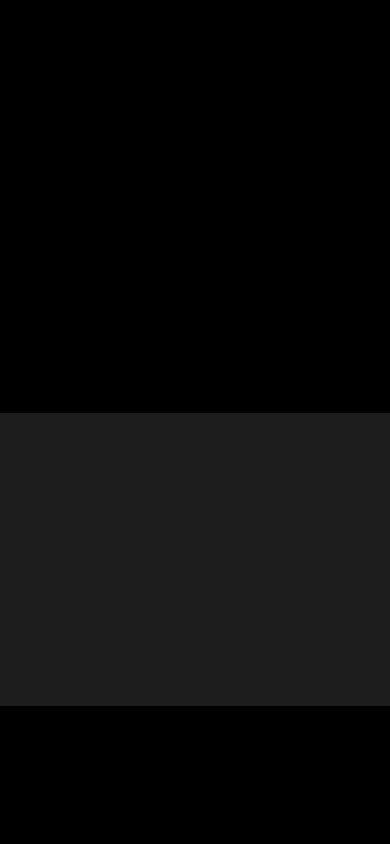
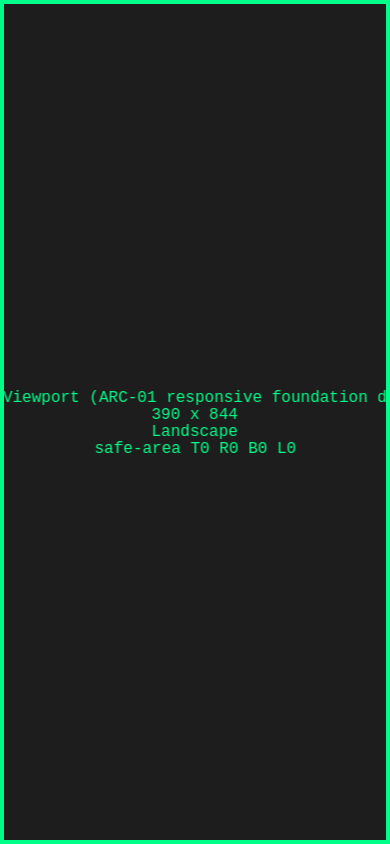
Before and after one commit to Akyasan6178/arc-arcade, a website built with Vite: page index.html in a window 390 px wide. Built offline with nearby package versions, Linux system fonts and the light colour scheme; animation ran at ten frames a second.

Commit message:
ARC-01 Responsive Foundation
Co-authored-by: Cursor <cursoragent@cursor.com>

```diff
--- a/index.html
+++ b/index.html
@@ -2,7 +2,10 @@
 <html lang="en">
   <head>
     <meta charset="UTF-8" />
-    <meta name="viewport" content="width=device-width, initial-scale=1.0" />
+    <!-- viewport-fit=cover lets content span into notch/home-indicator areas
+         on mobile devices, which is required for env(safe-area-inset-*)
+         (read by systems/GameViewport.ts) to report non-zero values. -->
+    <meta name="viewport" content="width=device-width, initial-scale=1.0, viewport-fit=cover" />
     <title>Arc Arcade</title>
     <style>
       /* Minimal shell styling only: centers the game canvas.
--- a/src/main.ts
+++ b/src/main.ts
@@ -2,6 +2,7 @@ import Phaser from 'phaser';
 import { BootScene } from '@scenes/BootScene';
 import { PreloadScene } from '@scenes/PreloadScene';
 import { MainScene } from '@scenes/MainScene';
+import { GameViewport } from '@systems/GameViewport';
 
 /**
  * src/main.ts
@@ -10,18 +11,33 @@ import { MainScene } from '@scenes/MainScene';
  * by every game built on this foundation and registers the base scene
  * pipeline (Boot -> Preload -> Main). Individual games plug additional
  * scenes into this same array as they're built.
+ *
+ * ARC-01: `scale` is configured with Phaser.Scale.RESIZE so the canvas
+ * always fills its parent container (`#app`, styled to 100% of the
+ * viewport in index.html) instead of being locked to a fixed design
+ * resolution. `min`/`max` guard against degenerate or absurdly large
+ * canvases. This is the "Phaser Scale Manager configuration" +
+ * "responsive viewport system" foundation every future game reads through
+ * the `GameViewport` service (see systems/GameViewport.ts).
  */
 const config: Phaser.Types.Core.GameConfig = {
   type: Phaser.AUTO,
   parent: 'app',
-  width: 800,
-  height: 600,
   backgroundColor: '#1d1d1d',
   scale: {
-    mode: Phaser.Scale.FIT,
+    mode: Phaser.Scale.RESIZE,
+    parent: 'app',
     autoCenter: Phaser.Scale.CENTER_BOTH,
+    width: '100%',
+    height: '100%',
+    min: { width: 320, height: 240 },
+    max: { width: 2560, height: 1440 },
   },
   scene: [BootScene, PreloadScene, MainScene],
 };
 
-new Phaser.Game(config);
+const game = new Phaser.Game(config);
+
+// Single shared responsive-viewport service. Initialized once here so any
+// scene can call `GameViewport.get()` from this point on.
+GameViewport.init(game);
--- a/src/scenes/MainScene.ts
+++ b/src/scenes/MainScene.ts
@@ -1,22 +1,83 @@
 import Phaser from 'phaser';
 import { SceneKeys } from '@systems/SceneKeys';
+import { GameViewport, type ViewportSnapshot } from '@systems/GameViewport';
 
 /**
  * scenes/MainScene.ts
  *
- * The active gameplay scene. For now this is an empty foundation: it just
- * proves the Boot -> Preload -> Main pipeline runs end to end. Actual
- * gameplay (DX-Ball paddle/ball/bricks, or later Pac-Man/Snake/Bomberman
- * logic) will be built here or delegated to per-game classes composed
- * from `entities/` and `systems/`, on top of this scene.
+ * The active gameplay scene. Still no gameplay implemented — this is the
+ * foundation hand-off point for future game implementations (DX-Ball
+ * first, then Pac-Man/Snake/Bomberman).
+ *
+ * ARC-01: demonstrates the responsive-viewport foundation (GameViewport).
+ * The border + label drawn below are a *diagnostic* visualization proving
+ * the responsive system tracks the canvas correctly across desktop,
+ * tablet, mobile portrait/landscape, and live window resizes. They are
+ * NOT game UI/HUD — that belongs in `src/ui/` once real menus/UI exist —
+ * and should be removed once actual gameplay is built here.
  */
 export class MainScene extends Phaser.Scene {
+  private viewportBorder!: Phaser.GameObjects.Graphics;
+  private viewportLabel!: Phaser.GameObjects.Text;
+  private unsubscribeViewport?: () => void;
+
   constructor() {
     super({ key: SceneKeys.Main });
   }
 
   create(): void {
-    // No gameplay yet. This is intentionally left as the foundation
-    // hand-off point for future game implementations.
+    const viewport = GameViewport.get();
+
+    this.viewportBorder = this.add.graphics();
+    this.viewportLabel = this.add
+      .text(0, 0, '', {
+        fontFamily: 'monospace',
+        fontSize: '16px',
+        color: '#00ff88',
+        align: 'center',
+      })
+      .setOrigin(0.5);
+
+    this.renderViewportDebug(viewport.getSnapshot());
+
+    // The pattern every future game should follow: subscribe once, then
+    // reposition/rescale/redraw whatever depends on viewport size whenever
+    // it changes (window resize, orientation change, safe-area change).
+    this.unsubscribeViewport = viewport.onChange((snapshot) => this.renderViewportDebug(snapshot));
+
+    // Scenes own their subscriptions: unsubscribe on shutdown so nothing
+    // leaks if this scene is stopped/restarted.
+    this.events.once(Phaser.Scenes.Events.SHUTDOWN, () => this.unsubscribeViewport?.());
+  }
+
+  private renderViewportDebug(snapshot: ViewportSnapshot): void {
+    const { width, height, centerX, centerY, isPortrait, safeArea } = snapshot;
+
+    // Keep the camera in lockstep with the current canvas size. Phaser's
+    // Scale Manager resizes the canvas itself; this ensures this scene's
+    // world/coordinate space always matches it exactly (no letterboxing
+    // drift, no stale viewport on rapid resizes).
+    this.cameras.main.setViewport(0, 0, width, height);
+
+    this.viewportBorder.clear();
+    this.viewportBorder.lineStyle(4, 0x00ff88, 1);
+    this.viewportBorder.strokeRect(
+      safeArea.left + 2,
+      safeArea.top + 2,
+      width - safeArea.left - safeArea.right - 4,
+      height - safeArea.top - safeArea.bottom - 4,
+    );
+
+    this.viewportLabel.setText(
+      [
+        'GameViewport (ARC-01 responsive foundation demo)',
+        `${Math.round(width)} x ${Math.round(height)}`,
+        isPortrait ? 'Portrait' : 'Landscape',
+        `safe-area T${Math.round(safeArea.top)} R${Math.round(safeArea.right)} B${Math.round(
+          safeArea.bottom,
+        )} L${Math.round(safeArea.left)}`,
+      ].join('\n'),
+    );
+    this.viewportLabel.setPosition(centerX, centerY);
   }
 }
--- /dev/null
+++ b/src/systems/GameViewport.ts
@@ -0,0 +1,191 @@
+import Phaser from 'phaser';
+
+/**
+ * systems/GameViewport.ts
+ *
+ * ARC-01: Reusable, game-agnostic responsive-viewport service shared by
+ * every arcade game built on this foundation (DX-Ball, Pac-Man, Snake,
+ * Bomberman, ...).
+ *
+ * Wraps Phaser's Scale Manager plus a couple of browser-only responsive
+ * concerns (orientation, device safe-area insets for notches/home
+ * indicators) into one always-up-to-date snapshot that any scene, system,
+ * or entity can read without caring how the browser window is sized.
+ *
+ * Usage:
+ *   const viewport = GameViewport.init(game); // once, right after `new Phaser.Game(...)`
+ *   // ...later, from any scene:
+ *   const viewport = GameViewport.get();
+ *   viewport.width / viewport.height
+ *   viewport.centerX / viewport.centerY
+ *   viewport.isPortrait / viewport.isLandscape
+ *   viewport.safeArea.top / .right / .bottom / .left
+ *   const unsubscribe = viewport.onChange((snapshot) => { ... });
+ */
+
+export interface SafeAreaInsets {
+  top: number;
+  right: number;
+  bottom: number;
+  left: number;
+}
+
+export interface ViewportSnapshot {
+  width: number;
+  height: number;
+  centerX: number;
+  centerY: number;
+  isPortrait: boolean;
+  isLandscape: boolean;
+  safeArea: SafeAreaInsets;
+}
+
+export type ViewportChangeListener = (snapshot: ViewportSnapshot) => void;
+
+export class GameViewport {
+  private static instance: GameViewport | undefined;
+
+  private readonly game: Phaser.Game;
+  private readonly listeners = new Set<ViewportChangeListener>();
+  private snapshot: ViewportSnapshot;
+  private readonly handleChange = (): void => this.refresh();
+
+  private constructor(game: Phaser.Game) {
+    this.game = game;
+    this.snapshot = this.computeSnapshot();
+
+    // Phaser's Scale Manager already tracks browser window resizes and
+    // orientation changes for the canvas itself (requirements #2 and #3).
+    this.game.scale.on(Phaser.Scale.Events.RESIZE, this.handleChange);
+    this.game.scale.on(Phaser.Scale.Events.ORIENTATION_CHANGE, this.handleChange);
+
+    // Extra browser-level listeners as a safety net for cases the Scale
+    // Manager doesn't cover directly, e.g. safe-area insets changing
+    // (rotating a notched device, or the on-screen keyboard/visualViewport
+    // shifting) without necessarily firing a Scale Manager resize event.
+    window.addEventListener('resize', this.handleChange);
+    window.addEventListener('orientationchange', this.handleChange);
+    window.visualViewport?.addEventListener('resize', this.handleChange);
+  }
+
+  /** Creates the single shared GameViewport instance. Call once, right after `new Phaser.Game(config)`. */
+  static init(game: Phaser.Game): GameViewport {
+    if (!GameViewport.instance) {
+      GameViewport.instance = new GameViewport(game);
+    }
+    return GameViewport.instance;
+  }
+
+  /** Returns the already-initialized instance. Throws if `init` was never called. */
+  static get(): GameViewport {
+    if (!GameViewport.instance) {
+      throw new Error('GameViewport.init(game) must be called before GameViewport.get().');
+    }
+    return GameViewport.instance;
+  }
+
+  get width(): number {
+    return this.snapshot.width;
+  }
+
+  get height(): number {
+    return this.snapshot.height;
+  }
+
+  get centerX(): number {
+    return this.snapshot.centerX;
+  }
+
+  get centerY(): number {
+    return this.snapshot.centerY;
+  }
+
+  get isPortrait(): boolean {
+    return this.snapshot.isPortrait;
+  }
+
+  get isLandscape(): boolean {
+    return this.snapshot.isLandscape;
+  }
+
+  get safeArea(): SafeAreaInsets {
+    return this.snapshot.safeArea;
+  }
+
+  /** Full immutable snapshot, useful when a consumer wants every value at once. */
+  getSnapshot(): ViewportSnapshot {
+    return this.snapshot;
+  }
+
+  /** Subscribes to viewport changes (resize/orientation). Returns an unsubscribe function. */
+  onChange(listener: ViewportChangeListener): () => void {
+    this.listeners.add(listener);
+    return () => this.listeners.delete(listener);
+  }
+
+  /** Forces a recomputation and notifies listeners. Rarely needed manually — resize/orientation trigger it automatically. */
+  refresh(): void {
+    this.snapshot = this.computeSnapshot();
+    this.listeners.forEach((listener) => listener(this.snapshot));
+  }
+
+  /** Tears down all listeners. Intended for tests/hot-reload, not normal gameplay use. */
+  destroy(): void {
+    this.game.scale.off(Phaser.Scale.Events.RESIZE, this.handleChange);
+    this.game.scale.off(Phaser.Scale.Events.ORIENTATION_CHANGE, this.handleChange);
+    window.removeEventListener('resize', this.handleChange);
+    window.removeEventListener('orientationchange', this.handleChange);
+    window.visualViewport?.removeEventListener('resize', this.handleChange);
+    this.listeners.clear();
+    GameViewport.instance = undefined;
+  }
+
+  private computeSnapshot(): ViewportSnapshot {
+    const { width, height } = this.game.scale.gameSize;
+    const isPortrait = this.game.scale.isPortrait;
+
+    return {
+      width,
+      height,
+      centerX: width / 2,
+      centerY: height / 2,
+      isPortrait,
+      isLandscape: !isPortrait,
+      safeArea: GameViewport.readSafeAreaInsets(),
+    };
+  }
+
+  /**
+   * Reads CSS env(safe-area-inset-*) values (notches, home indicators on
+   * modern mobile devices) via a throwaway probe element, since these
+   * values aren't otherwise exposed to JavaScript. Requires the page's
+   * viewport meta tag to include `viewport-fit=cover` (see index.html) —
+   * without it every inset is always 0, which is still a safe default.
+   */
+  private static readSafeAreaInsets(): SafeAreaInsets {
+    if (typeof document === 'undefined') {
+      return { top: 0, right: 0, bottom: 0, left: 0 };
+    }
+
+    const probe = document.createElement('div');
+    probe.style.position = 'fixed';
+    probe.style.visibility = 'hidden';
+    probe.style.pointerEvents = 'none';
+    probe.style.top = 'env(safe-area-inset-top, 0px)';
+    probe.style.right = 'env(safe-area-inset-right, 0px)';
+    probe.style.bottom = 'env(safe-area-inset-bottom, 0px)';
+    probe.style.left = 'env(safe-area-inset-left, 0px)';
+    document.body.appendChild(probe);
+
+    const computed = getComputedStyle(probe);
+    const insets: SafeAreaInsets = {
+      top: parseFloat(computed.top) || 0,
+      right: parseFloat(computed.right) || 0,
+      bottom: parseFloat(computed.bottom) || 0,
+      left: parseFloat(computed.left) || 0,
+    };
+
+    document.body.removeChild(probe);
+    return insets;
+  }
+}
```
Also changed, not shown: src/systems/README.md.
